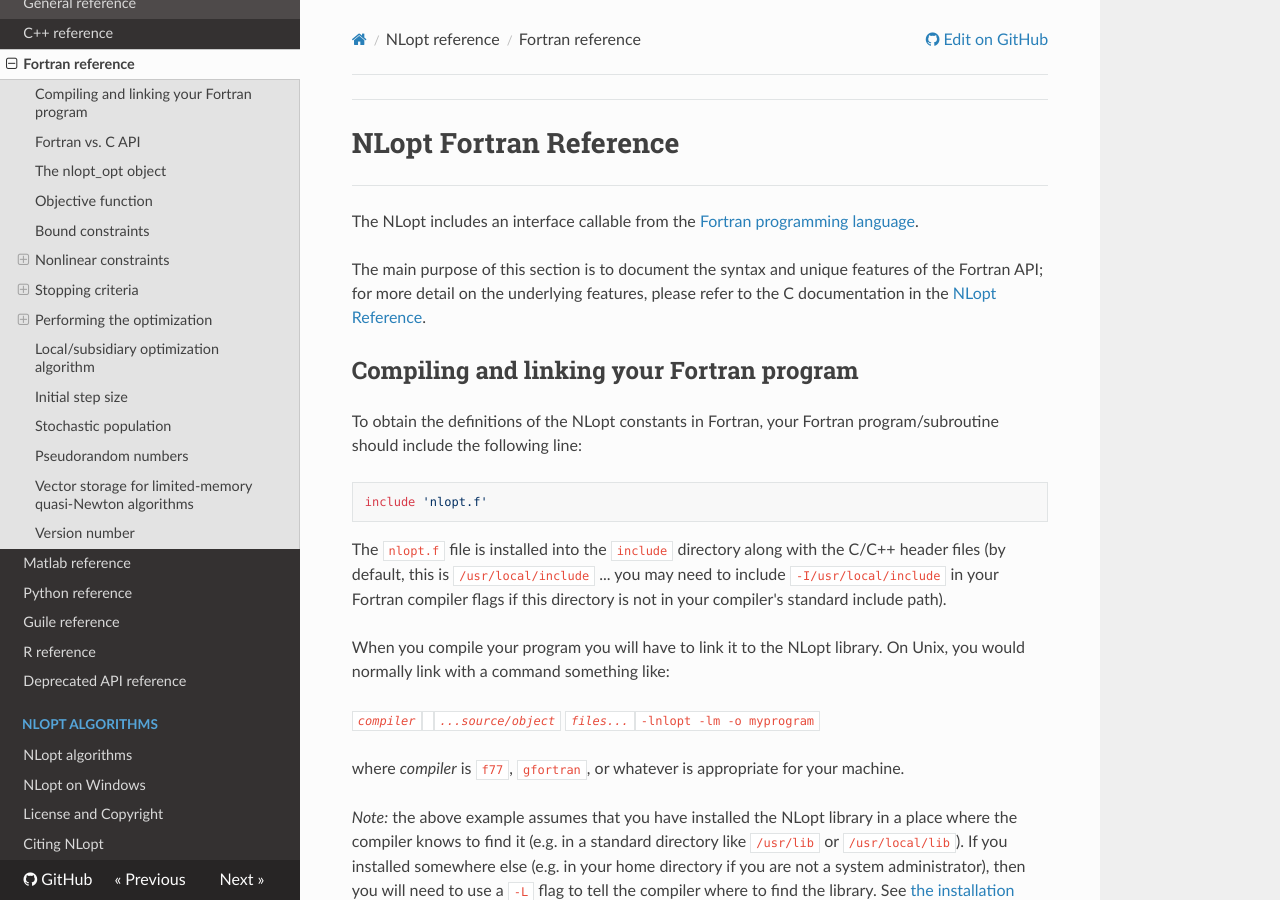
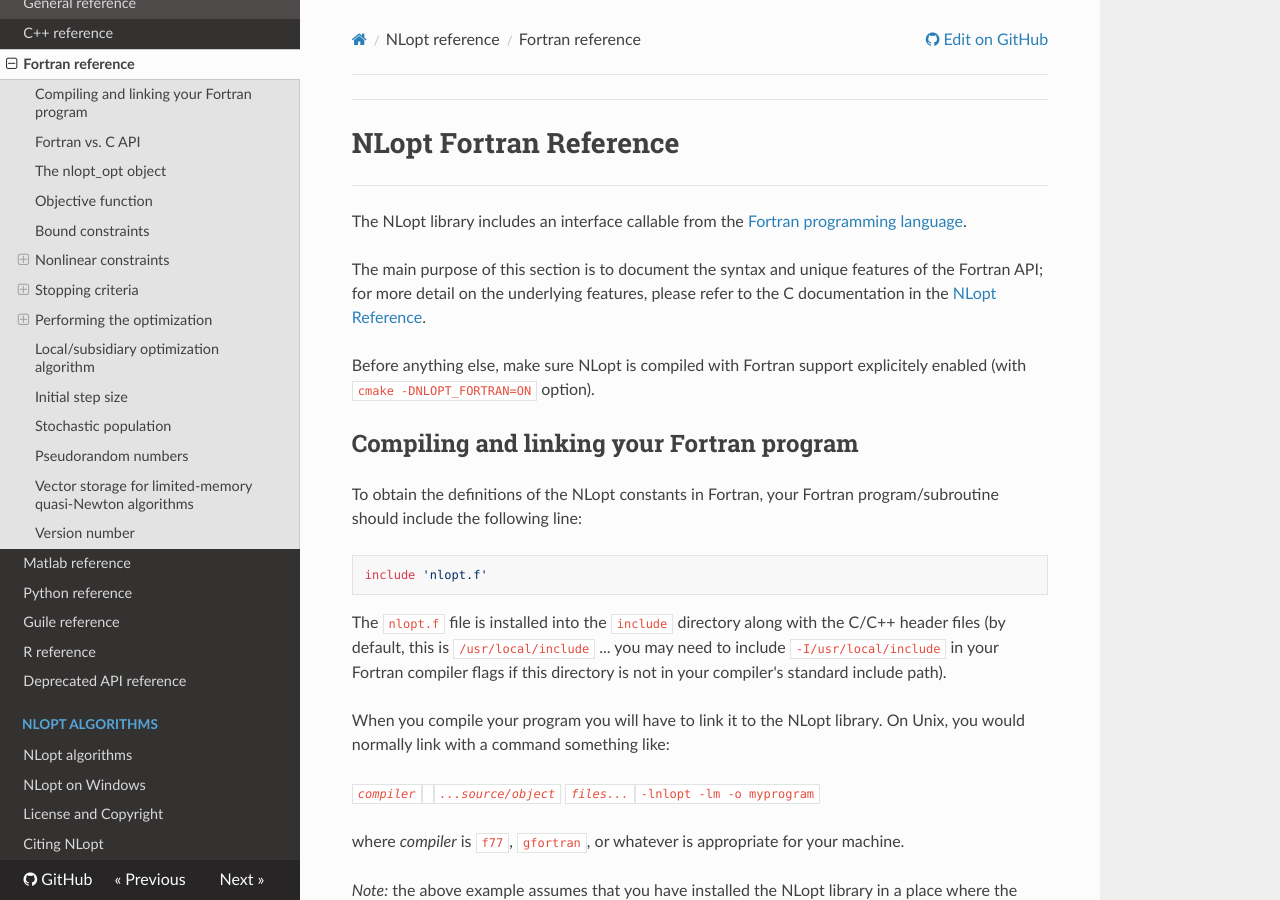
Before and after one commit to stevengj/nlopt, an MkDocs documentation site: the page built from doc/docs/NLopt_Fortran_Reference.md, in a window 1280 px wide and 900 px high. Built offline with MkDocs 1.6.1, drawn with Linux system fonts in a browser that asks for light colours; nearby versions of some CDN libraries; formulas are drawn with MathJax 3.

Commit message:
Doc: Mention Fortran support option

````diff
--- a/doc/docs/NLopt_Fortran_Reference.md
+++ b/doc/docs/NLopt_Fortran_Reference.md
@@ -2,9 +2,11 @@
 # NLopt Fortran Reference
 ---
 
-The NLopt includes an interface callable from the [Fortran programming language](https://en.wikipedia.org/wiki/Fortran).
+The NLopt library includes an interface callable from the [Fortran programming language](https://en.wikipedia.org/wiki/Fortran).
 
 The main purpose of this section is to document the syntax and unique features of the Fortran API; for more detail on the underlying features, please refer to the C documentation in the [NLopt Reference](NLopt_Reference.md).
+
+Before anything else, make sure NLopt is compiled with Fortran support explicitely enabled (with `cmake -DNLOPT_FORTRAN=ON` option).
 
 Compiling and linking your Fortran program
 ------------------------------------------
@@ -14,7 +16,6 @@
 ```
 include 'nlopt.f'
 ```
-
 
 The `nlopt.f` file is installed into the `include` directory along with the C/C++ header files (by default, this is `/usr/local/include` ... you may need to include `-I/usr/local/include` in your Fortran compiler flags if this directory is not in your compiler's standard include path).
 
````
